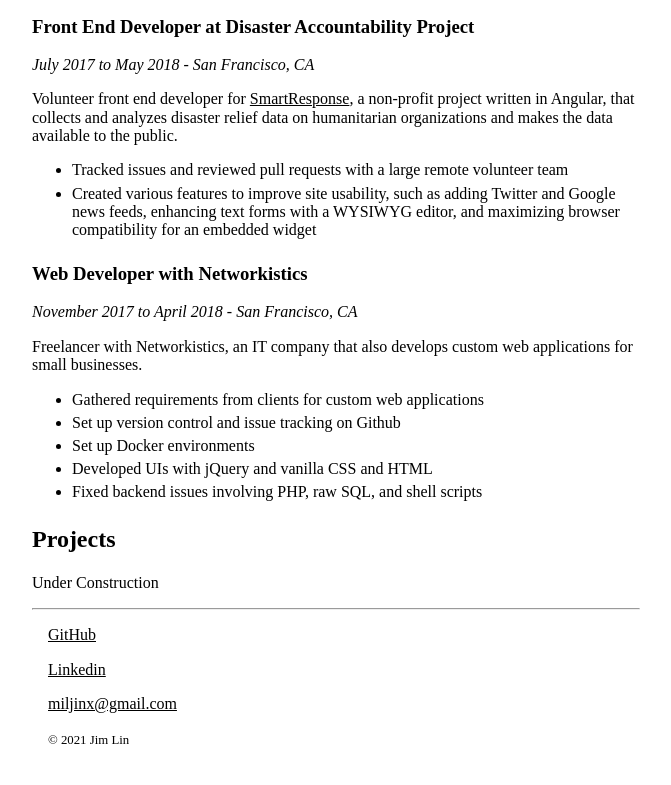
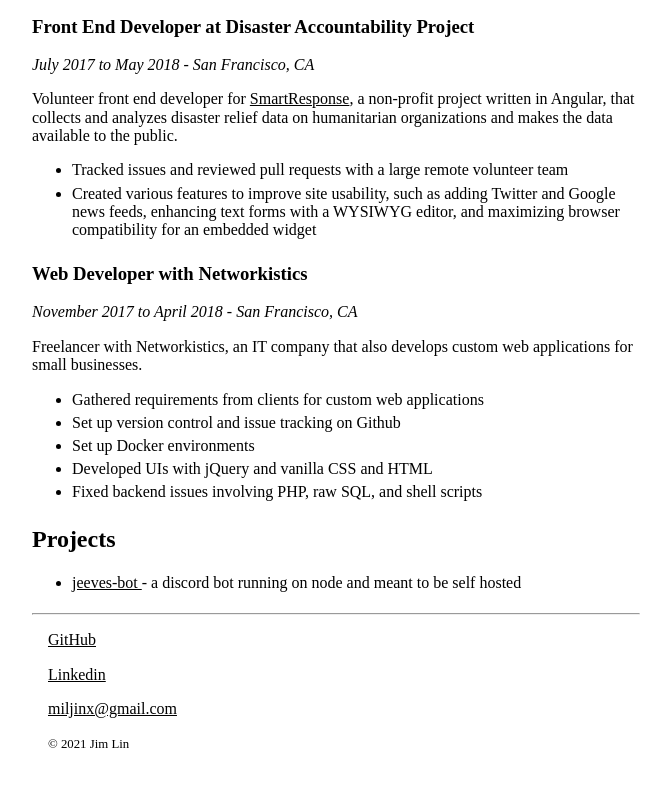
Before and after one commit to jim-x-lin/jimxlin.com, a website built with webpack: page src/index.html in a window 1280 px wide. Shown: the part 990-1775 px from the top of the page, without its empty margins (304-975 px from the left). Built offline with nearby package versions, Linux system fonts and the light colour scheme.

Commit message:
Update projects section

```diff
--- a/src/index.html
+++ b/src/index.html
@@ -34,7 +34,8 @@
           /><span>Jim Lin</span>
         </h1>
         <p>
-          Hi, I'm a full stack web developer with some experience in dev-ops, email services, and product management.
+          Hi, I'm a full stack web developer with some experience in dev-ops,
+          email services, and product management.
         </p>
       </section>
       <section id="skills">
@@ -162,7 +163,18 @@
       </section>
       <section id="projects">
         <h2>Projects</h2>
-        <p>Under Construction</p>
+        <ul>
+          <li>
+            <a
+              href="https://github.com/miljinx/jeeves-bot"
+              rel="noreferrer noopener"
+              target="_blank"
+            >
+              jeeves-bot
+            </a>
+            - a discord bot running on node and meant to be self hosted
+          </li>
+        </ul>
       </section>
     </main>
     <footer id="contact">
```
Also changed, not shown: README.md, 1 other file.
